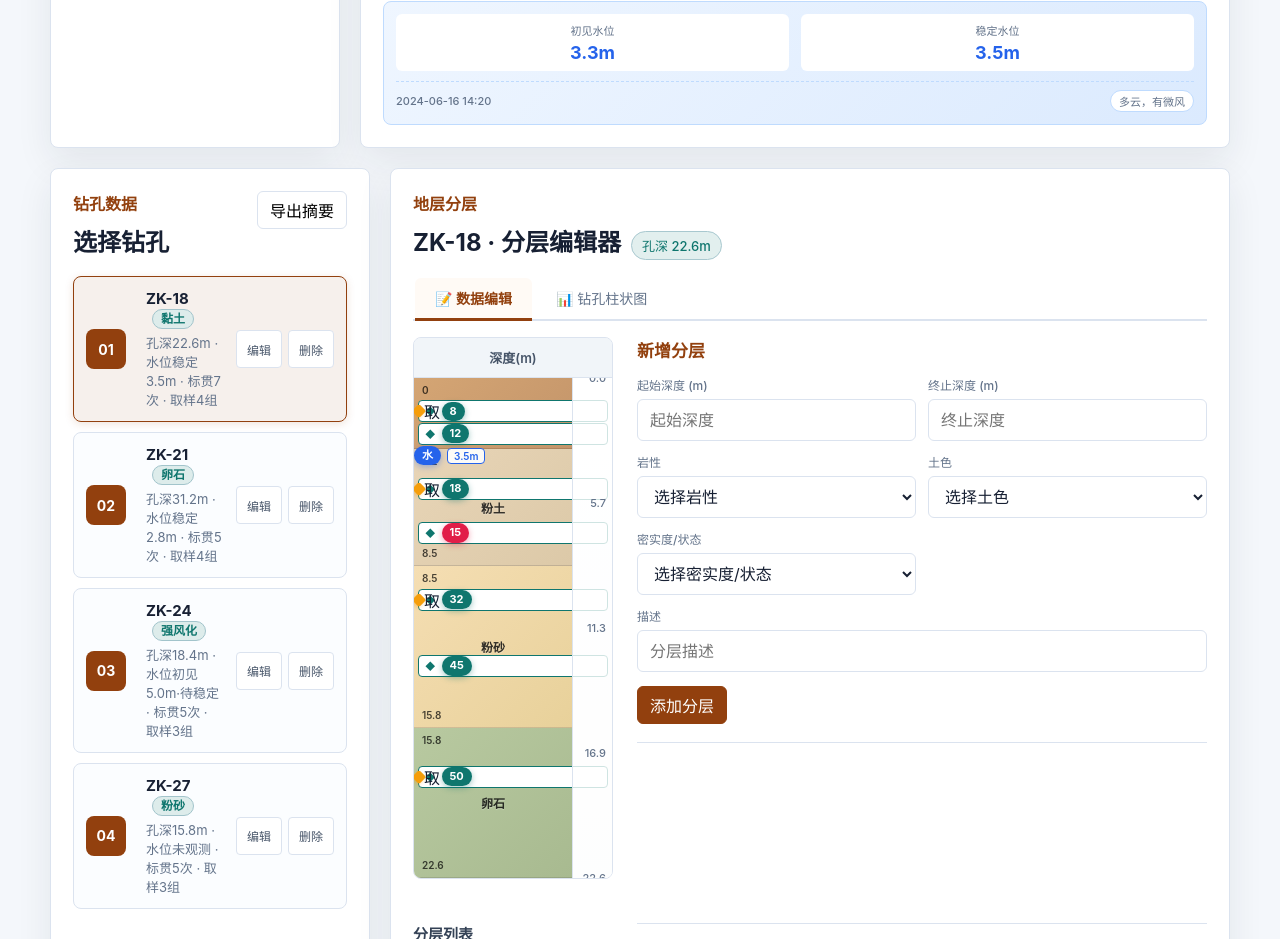
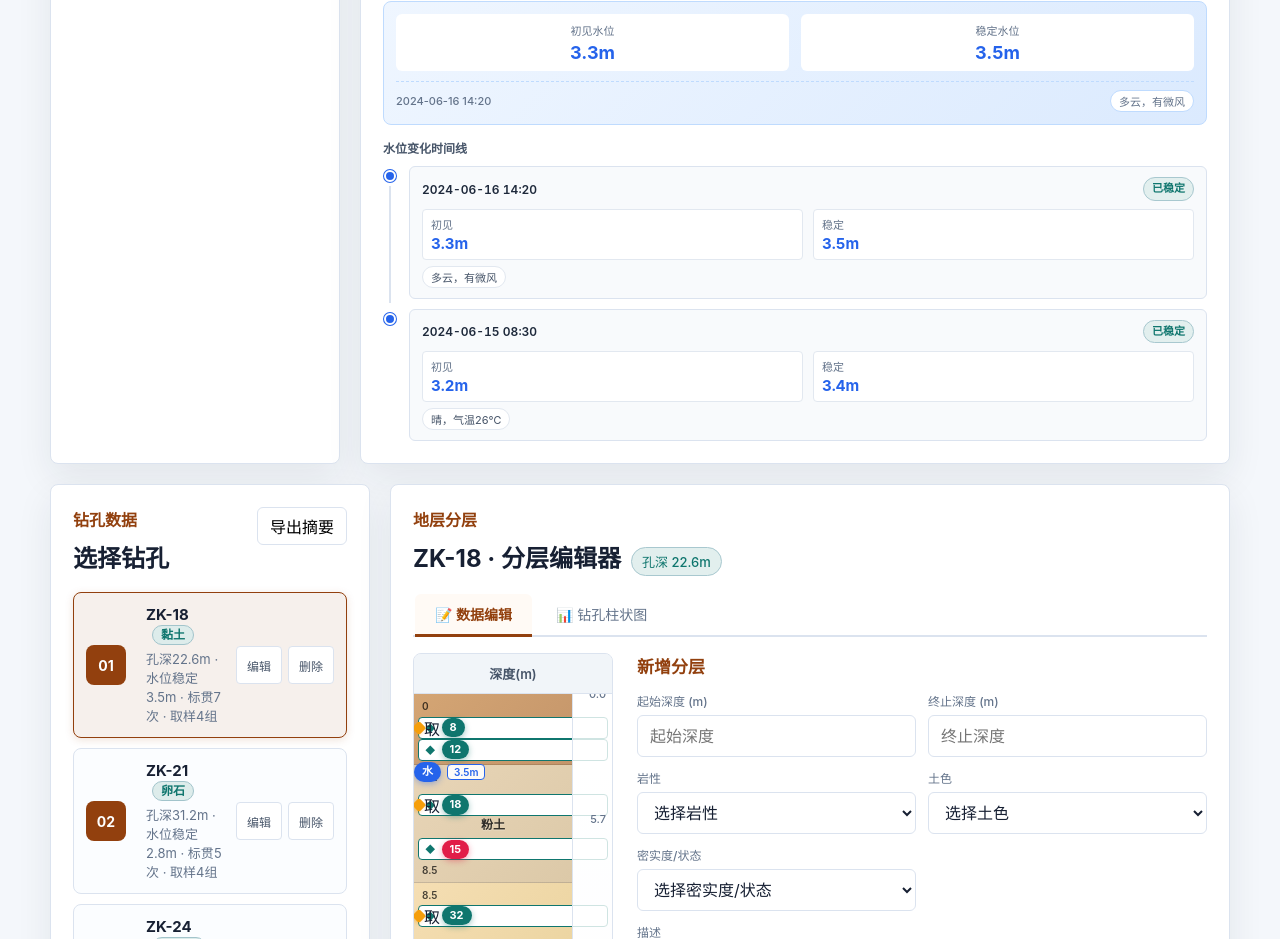
Before and after one commit to aliAjax/hxwl-03-5914d88, a React (Vite) app: page / in a window 1280 px wide. Shown: the part 1420-2359 px from the top of the page. Built offline with nearby package versions, Linux system fonts and the light colour scheme.

Commit message:
.3436396082391580:26e13a191d2e694ac16b0286c9b03d44_6a3286f9b61bf8208516fe97.6a3286fcb61bf8208516fe99.6a3286fcca0a07b1dd5f4a49:Trae CN.T(2026/6/17 19:37:32)

```diff
--- a/src/App.tsx
+++ b/src/App.tsx
@@ -973,7 +973,8 @@ function App() {
       const bhSPT = sptRecords[r["钻孔编号"]] || [];
       const bhSampling = samplingRecords[r["钻孔编号"]] || [];
       const wlDisplay = getWaterLevelDisplayText(r["钻孔编号"]);
-      text += `${String(i + 1).padStart(2, "0")}. ${r["钻孔编号"]} | 孔深${r["孔深"]}m | ${r["岩性分类"]} | ${r["岩性描述"]} | 水位${wlDisplay}m | 标贯${bhSPT.length}次 | 取样${bhSampling.length}组\n`;
+      const latestObservation = getLatestWaterLevelObservationText(r["钻孔编号"]);
+      text += `${String(i + 1).padStart(2, "0")}. ${r["钻孔编号"]} | 孔深${r["孔深"]}m | ${r["岩性分类"]} | ${r["岩性描述"]} | 水位${wlDisplay}m | 最近观测：${latestObservation} | 标贯${bhSPT.length}次 | 取样${bhSampling.length}组\n`;
     });
     text += `\n【地层分层】\n`;
     text += `────────────────────────────\n`;
@@ -1812,28 +1813,68 @@ function App() {
                 </div>
               )}
 
-              {latestWaterLevel && (
+              {sortedWaterLevelRecords.length > 0 && (
                 <div className="quick-spt-list">
                   <h4>最新水位观测</h4>
                   <div className="water-level-latest-card">
                     <div className="wl-latest-row">
                       <div className="wl-latest-item">
                         <span className="wl-label">初见水位</span>
-                        <strong className="wl-value">{latestWaterLevel.firstSeenLevel || "-"}m</strong>
+                        <strong className="wl-value">{latestWaterLevel?.firstSeenLevel || "-"}m</strong>
                       </div>
                       <div className="wl-latest-item">
                         <span className="wl-label">稳定水位</span>
-                        <strong className={`wl-value ${!latestWaterLevel.stableLevel ? "wl-pending" : ""}`}>
-                          {latestWaterLevel.stableLevel ? `${latestWaterLevel.stableLevel}m` : "待稳定"}
+                        <strong className={`wl-value ${!latestWaterLevel?.stableLevel ? "wl-pending" : ""}`}>
+                          {latestWaterLevel?.stableLevel ? `${latestWaterLevel.stableLevel}m` : "待稳定"}
                         </strong>
                       </div>
                     </div>
                     <div className="wl-latest-meta">
-                      <span className="wl-time">{latestWaterLevel.observationTime || "时间未记录"}</span>
-                      {latestWaterLevel.weatherRemark && (
+                      <span className="wl-time">{latestWaterLevel?.observationTime || "时间未记录"}</span>
+                      {latestWaterLevel?.weatherRemark && (
                         <span className="wl-weather">{latestWaterLevel.weatherRemark}</span>
                       )}
                     </div>
+                  </div>
+
+                  <h4 className="wl-timeline-title">水位变化时间线</h4>
+                  <div className="wl-timeline">
+                    {sortedWaterLevelRecords.map((record, idx) => {
+                      const isStable = record.stableLevel && record.stableLevel.trim();
+                      return (
+                        <div key={record.id} className={`wl-timeline-item ${idx === sortedWaterLevelRecords.length - 1 ? "is-last" : ""}`}>
+                          <div className="wl-timeline-dot-wrapper">
+                            <div className={`wl-timeline-dot ${isStable ? "dot-stable" : "dot-pending"}`}></div>
+                            {idx < sortedWaterLevelRecords.length - 1 && <div className="wl-timeline-line"></div>}
+                          </div>
+                          <div className="wl-timeline-content">
+                            <div className="wl-timeline-header">
+                              <span className="wl-timeline-time">{record.observationTime || "时间未记录"}</span>
+                              <span className={`status-badge ${isStable ? "status-normal" : "status-watch"}`}>
+                                {isStable ? "已稳定" : "待稳定"}
+                              </span>
+                            </div>
+                            <div className="wl-timeline-levels">
+                              <div className="wl-timeline-level">
+                                <span className="wl-timeline-level-label">初见</span>
+                                <strong className="wl-timeline-level-value">{record.firstSeenLevel || "-"}m</strong>
+                              </div>
+                              <div className="wl-timeline-level">
+                                <span className="wl-timeline-level-label">稳定</span>
+                                <strong className={`wl-timeline-level-value ${!isStable ? "wl-pending" : ""}`}>
+                                  {isStable ? `${record.stableLevel}m` : "待稳定"}
+                                </strong>
+                              </div>
+                            </div>
+                            {record.weatherRemark && (
+                              <div className="wl-timeline-remark">
+                                <span className="wl-timeline-weather">{record.weatherRemark}</span>
+                              </div>
+                            )}
+                          </div>
+                        </div>
+                      );
+                    })}
                   </div>
                 </div>
               )}
--- a/src/styles.css
+++ b/src/styles.css
@@ -4004,3 +4004,143 @@ button:disabled:hover {
     margin: 10px;
   }
 }
+
+.wl-timeline-title {
+  margin-top: 14px !important;
+  margin-bottom: 10px !important;
+}
+
+.wl-timeline {
+  display: flex;
+  flex-direction: column;
+  gap: 2px;
+}
+
+.wl-timeline-item {
+  display: flex;
+  gap: 12px;
+}
+
+.wl-timeline-dot-wrapper {
+  display: flex;
+  flex-direction: column;
+  align-items: center;
+  width: 14px;
+  flex-shrink: 0;
+}
+
+.wl-timeline-dot {
+  width: 12px;
+  height: 12px;
+  border-radius: 50%;
+  flex-shrink: 0;
+  margin-top: 4px;
+  border: 2px solid #ffffff;
+  box-shadow: 0 0 0 1px var(--border);
+}
+
+.wl-timeline-dot.dot-stable {
+  background: #2563eb;
+  box-shadow: 0 0 0 1px #2563eb;
+}
+
+.wl-timeline-dot.dot-pending {
+  background: #f59e0b;
+  box-shadow: 0 0 0 1px #f59e0b;
+}
+
+.wl-timeline-line {
+  width: 2px;
+  flex: 1;
+  background: var(--border);
+  margin: 4px 0;
+}
+
+.wl-timeline-content {
+  flex: 1;
+  background: #f8fafc;
+  border: 1px solid var(--border);
+  border-radius: 6px;
+  padding: 10px 12px;
+  margin-bottom: 8px;
+  min-width: 0;
+}
+
+.wl-timeline-item.is-last .wl-timeline-content {
+  margin-bottom: 0;
+}
+
+.wl-timeline-header {
+  display: flex;
+  justify-content: space-between;
+  align-items: center;
+  gap: 10px;
+  margin-bottom: 8px;
+}
+
+.wl-timeline-time {
+  font-size: 12px;
+  font-weight: 600;
+  color: #1e293b;
+  font-variant-numeric: tabular-nums;
+}
+
+.wl-timeline-levels {
+  display: grid;
+  grid-template-columns: 1fr 1fr;
+  gap: 10px;
+  margin-bottom: 6px;
+}
+
+.wl-timeline-level {
+  display: flex;
+  flex-direction: column;
+  gap: 2px;
+  background: #ffffff;
+  padding: 6px 8px;
+  border-radius: 4px;
+  border: 1px solid #e2e8f0;
+}
+
+.wl-timeline-level-label {
+  font-size: 11px;
+  color: #64748b;
+}
+
+.wl-timeline-level-value {
+  font-size: 15px;
+  font-weight: 700;
+  color: #2563eb;
+  font-variant-numeric: tabular-nums;
+}
+
+.wl-timeline-level-value.wl-pending {
+  color: #f59e0b !important;
+  font-style: italic;
+}
+
+.wl-timeline-remark {
+  margin-top: 2px;
+}
+
+.wl-timeline-weather {
+  display: inline-block;
+  font-size: 11px;
+  color: #475569;
+  background: #ffffff;
+  padding: 2px 8px;
+  border-radius: 999px;
+  border: 1px solid #e2e8f0;
+}
+
+@media (max-width: 640px) {
+  .wl-timeline-levels {
+    grid-template-columns: 1fr;
+  }
+
+  .wl-timeline-header {
+    flex-direction: column;
+    align-items: flex-start;
+    gap: 4px;
+  }
+}
```
